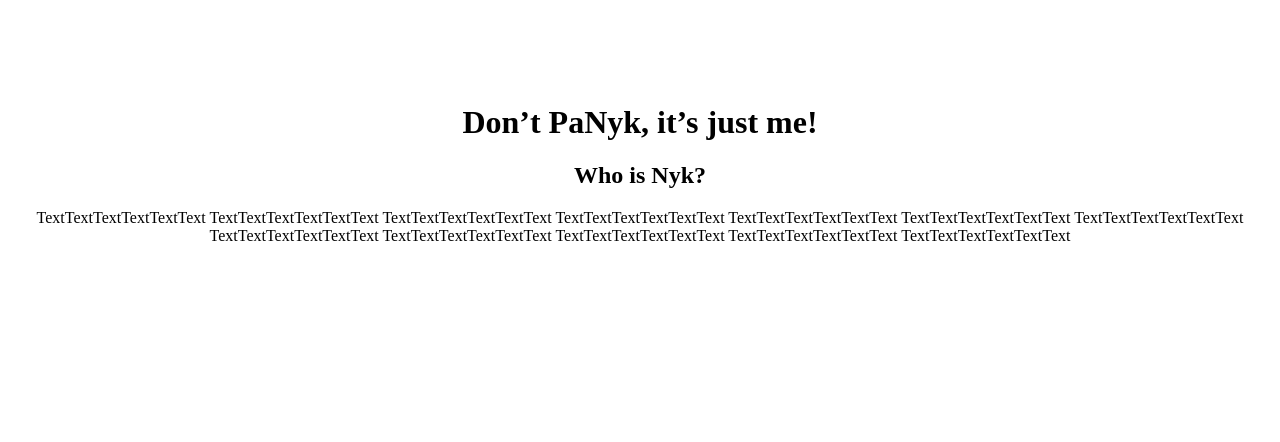
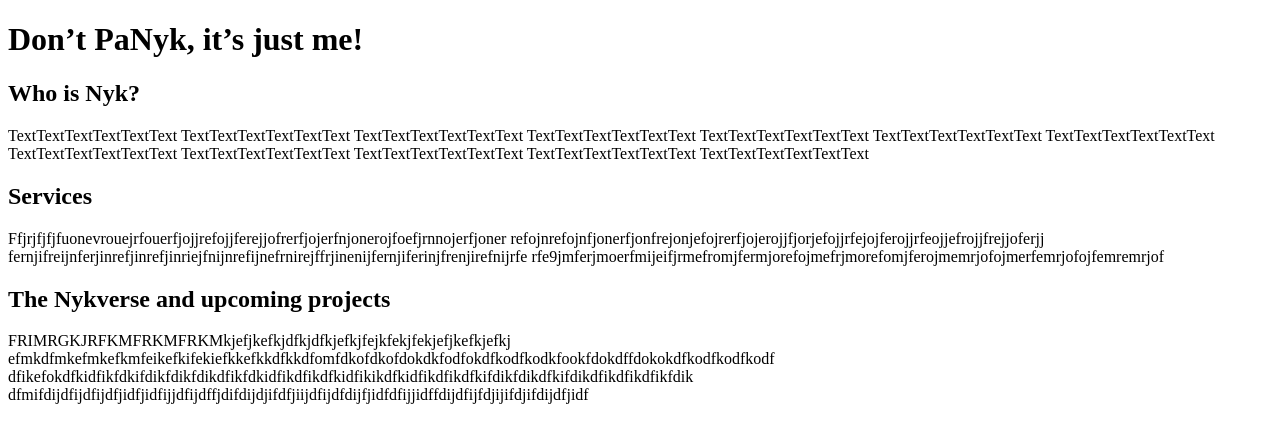
Before and after one commit to Pa-Nyk/Pa-Nyk.github.io, a plain HTML site: page index.html in a window 1280 px wide. Drawn offline with Linux system fonts and the light colour scheme.

Commit message:
Update index.html

```diff
--- a/index.html
+++ b/index.html
@@ -1,18 +1,31 @@
 <!doctype html>
 <html>
-<head>
-<title>I’m Nyk</title>
-<style>
-body {
-font-family: Futura;
-text-align: center;
-margin-top: 104px;
-}
-</style>
+
+  <head>
+<title>PaNyk</title>
 </head>
+
 <body>
 <h1>Don’t PaNyk, it’s just me!</h1>
-<h2>Who is Nyk?</h2>
-<p>TextTextTextTextTextText TextTextTextTextTextText TextTextTextTextTextText TextTextTextTextTextText TextTextTextTextTextText TextTextTextTextTextText TextTextTextTextTextText TextTextTextTextTextText TextTextTextTextTextText TextTextTextTextTextText TextTextTextTextTextText TextTextTextTextTextText</p>
+
+<h2 id="Intro title">Who is Nyk?</h2>
+<p id="Intro text" class="home text">TextTextTextTextTextText TextTextTextTextTextText TextTextTextTextTextText
+  TextTextTextTextTextText TextTextTextTextTextText TextTextTextTextTextText
+  TextTextTextTextTextText TextTextTextTextTextText TextTextTextTextTextText
+  TextTextTextTextTextText TextTextTextTextTextText TextTextTextTextTextText</p>
+
+<h2 id="service title">Services</h2>
+<p id="service text" class="home text">Ffjrjfjfjfuonevrouejrfouerfjojjrefojjferejjofrerfjojerfnjonerojfoefjrnnojerfjoner
+  refojnrefojnfjonerfjonfrejonjefojrerfjojerojjfjorjefojjrfejojferojjrfeojjefrojjfrejjoferjj
+  fernjifreijnferjinrefjinrefjinriejfnijnrefijnefrnirejffrjinenijfernjiferinjfrenjirefnijrfe
+  rfe9jmferjmoerfmijeifjrmefromjfermjorefojmefrjmorefomjferojmemrjofojmerfemrjofojfemremrjof</p>
+
+<h2 id="projects title">The Nykverse and upcoming projects</h2>
+<p id="projects text" class="home text">FRIMRGKJRFKMFRKMFRKMkjefjkefkjdfkjdfkjefkjfejkfekjfekjefjkefkjefkj
+    efmkdfmkefmkefkmfeikefkifekiefkkefkkdfkkdfomfdkofdkofdokdkfodfokdfkodfkodkfookfdokdffdokokdfkodfkodfkodf
+    dfikefokdfkidfikfdkifdikfdikfdikdfikfdkidfikdfikdfkidfikikdfkidfikdfikdfkifdikfdikdfkifdikdfikdfikdfikfdik
+    dfmifdijdfijdfijdfjidfjidfijjdfijdffjdifdijdjifdfjiijdfijdfdijfjidfdfijjidffdijdfijfdjijifdjifdijdfjidf</p>
+
 </body>
+
 </html>
```
